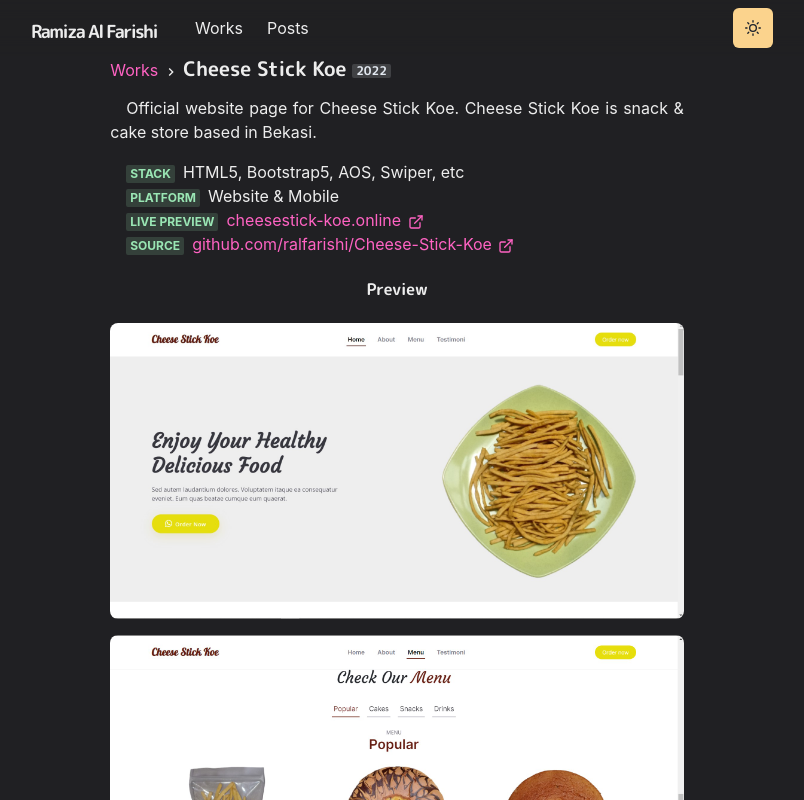
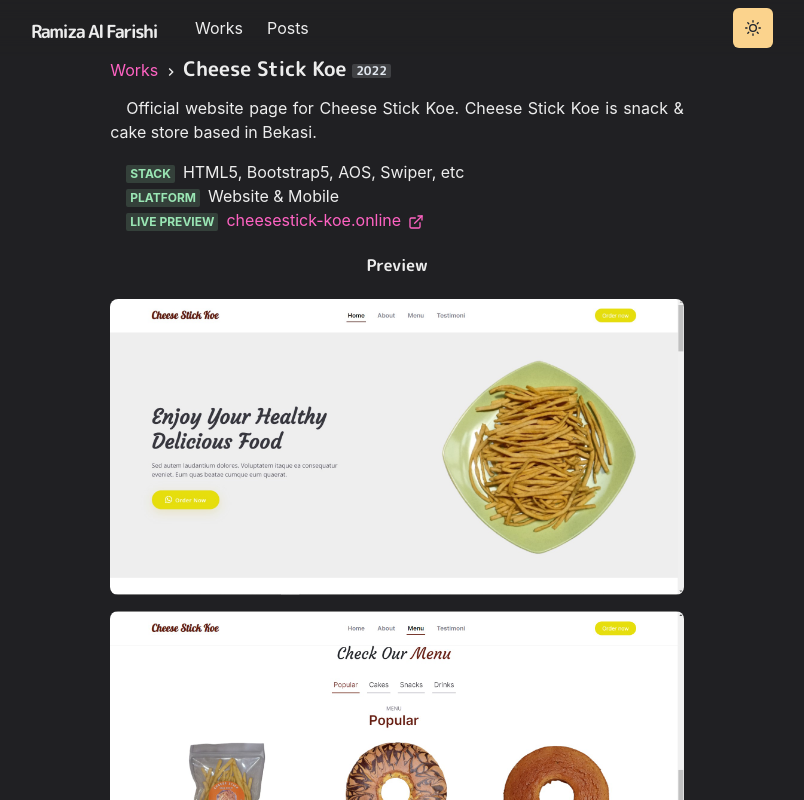
Before and after one commit to ralfarishi/alfarishi, a Next.js app: page /works/cheese-stick-koe in a window 1280 px wide. Shown: the top 800 px of the page, without its empty margins (243-1047 px from the left). Built offline with nearby package versions, Linux system fonts and the light colour scheme.

Commit message:
delete: github link in cheese stick page

```diff
--- a/pages/works/cheese-stick-koe.js
+++ b/pages/works/cheese-stick-koe.js
@@ -37,15 +37,6 @@
             cheesestick-koe.online <ExternalLinkIcon mx="2px" />
           </Link>
         </ListItem>
-        <ListItem>
-          <Meta>Source</Meta>
-          <Link
-            href="https://github.com/ralfarishi/Cheese-Stick-Koe"
-            target="_blank"
-          >
-            github.com/ralfarishi/Cheese-Stick-Koe <ExternalLinkIcon mx="2px" />
-          </Link>
-        </ListItem>
       </List>
 
       <Heading as="h4" fontSize={16} my={6}>
```
